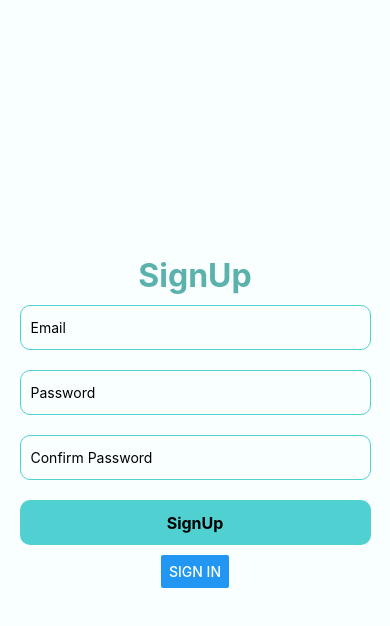
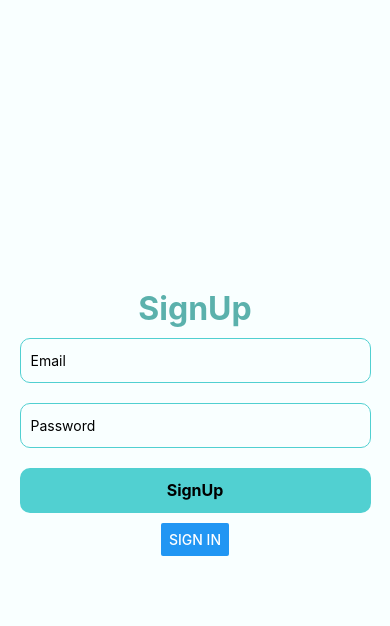
Before and after one commit to AneeOri/authentication_reactnative, a React Native app: screen / in a window 390 px wide. Both pictures are taken after a click on the button "SIGN UP". Shown: the top 626 px of the page. Built offline with nearby package versions, Linux system fonts and the light colour scheme; no server answers.

Commit message:
[.] Update Sign Up Component

```diff
--- a/src/components/AuthFlow/SignUp.js
+++ b/src/components/AuthFlow/SignUp.js
@@ -18,10 +18,6 @@ export default function SignUp({
       <Text style={globalStyles.title}>SignUp</Text>
       <MyInput label={'Email'} onChangeText={setEmail}/>
       <MyInput label={'Password'} secureTextEntry onChangeText={setPassword}/>
-      <MyInput
-         label={'Confirm Password'}
-         secureTextEntry
-         onChangeText={setPassword}/>
       <MyButton title={'SignUp'} onPress={onSignUp}/>
       <Button title={'Sign In'} onPress={() => dispatch(setAuthState('signIn'))}/>
      </View>
--- a/src/screens/Auth.js
+++ b/src/screens/Auth.js
@@ -10,6 +10,7 @@ import {
 } from 'firebase/auth';
 import { useState } from 'react';
 import { Alert } from 'react-native';
+import { validateEmail, validatePassword } from '../utils/validation';
 
 
 export default function Auth(){
@@ -34,6 +35,12 @@ export default function Auth(){
     };
 
     const onSignUp = () => {
+      const errorEmail = validateEmail(email);
+      const errorPassword = validatePassword(password);
+
+      if(errorEmail || errorPassword){
+        Alert.alert(errorEmail, errorPassword);
+      }else{
         if(email !== '' && password !== ''){
           createUserWithEmailAndPassword(auth, email, password)
           .then(user => {
@@ -42,7 +49,7 @@ export default function Auth(){
               dispatch(setAuthState('signedIn'));
           })
           .catch(err => Alert.alert('Login error',  err.message));
-        }
+        }}
       };
 
     const onSignOut = () => {
```
